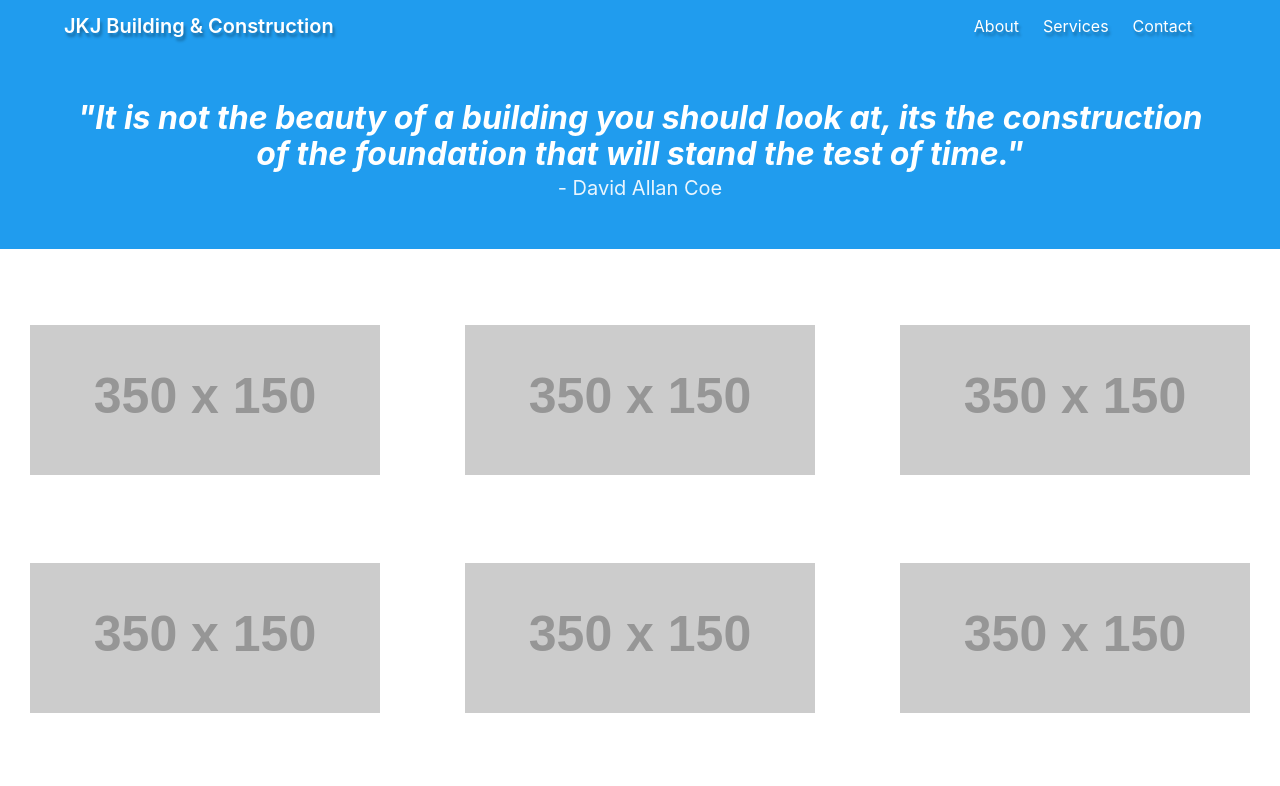
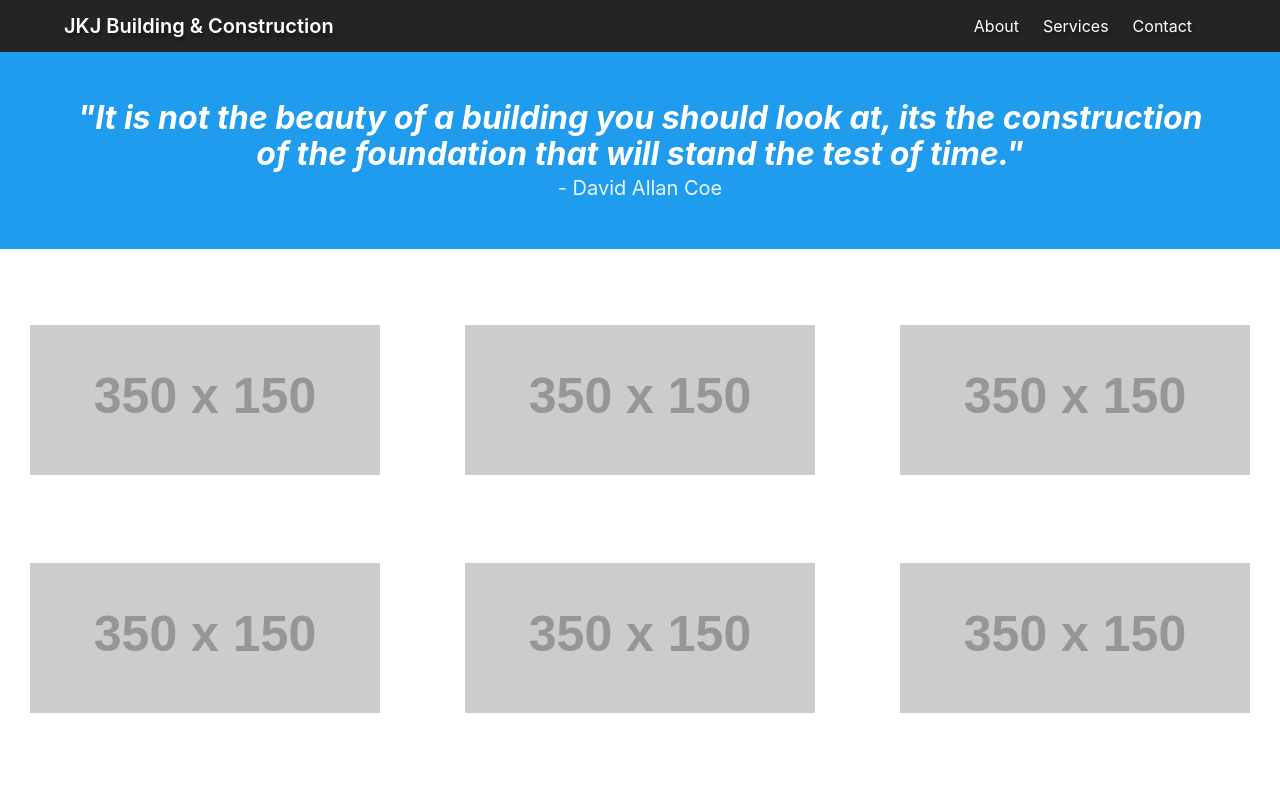
Before and after one commit to ethynnvo/JKJ-Building-And-Construction, a website: page index.html in a window 1280 px wide. Shown: the top 786 px of the page. Drawn offline with nearby package versions, Linux system fonts and the light colour scheme; placeholder pictures from the web are drawn by us.

Commit message:
added black navbar

```diff
--- a/index.html
+++ b/index.html
@@ -12,7 +12,7 @@
 <section class="hero is-info">
   <!-- Hero head: will stick at the top -->
   <div class="hero-head">
-    <nav class="navbar">
+    <nav class="navbar has-background-black-ter">
       <div class="container">
         <div class="navbar-brand">
           <a class="navbar-item">
```
